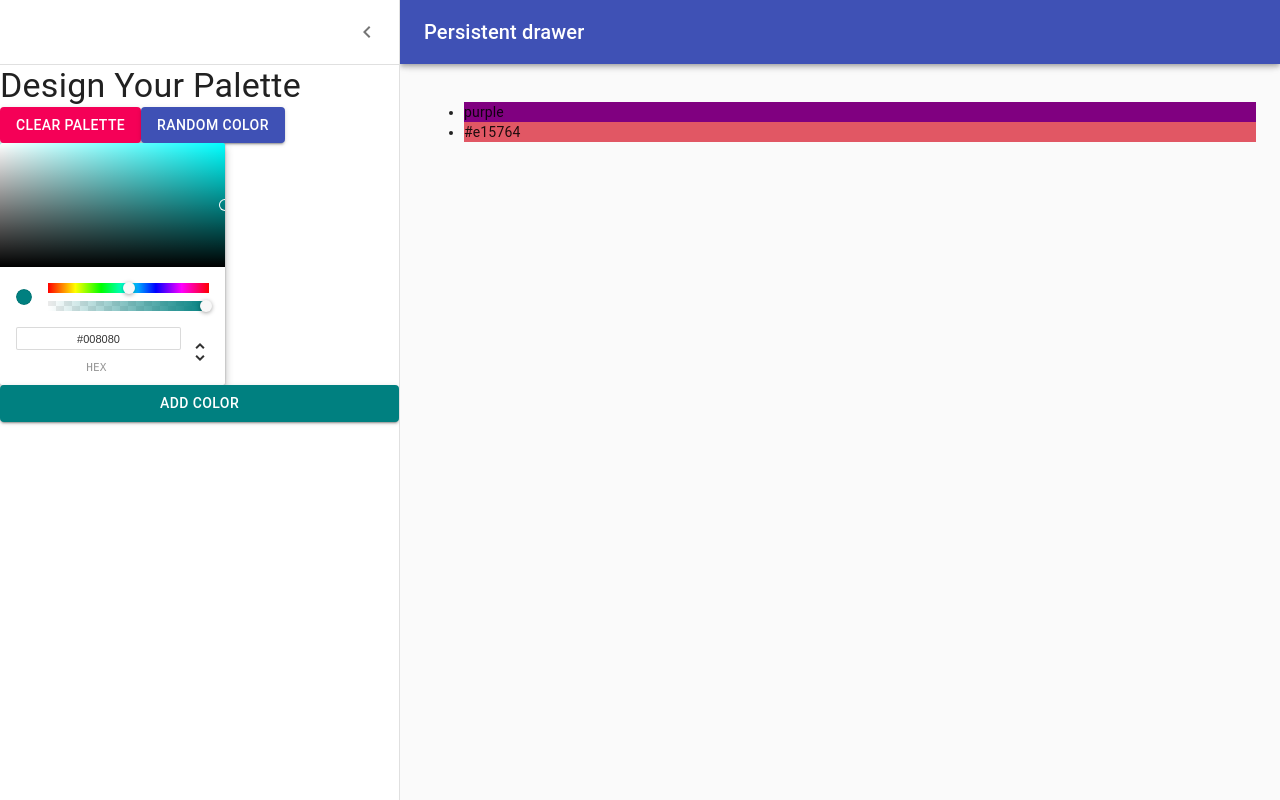
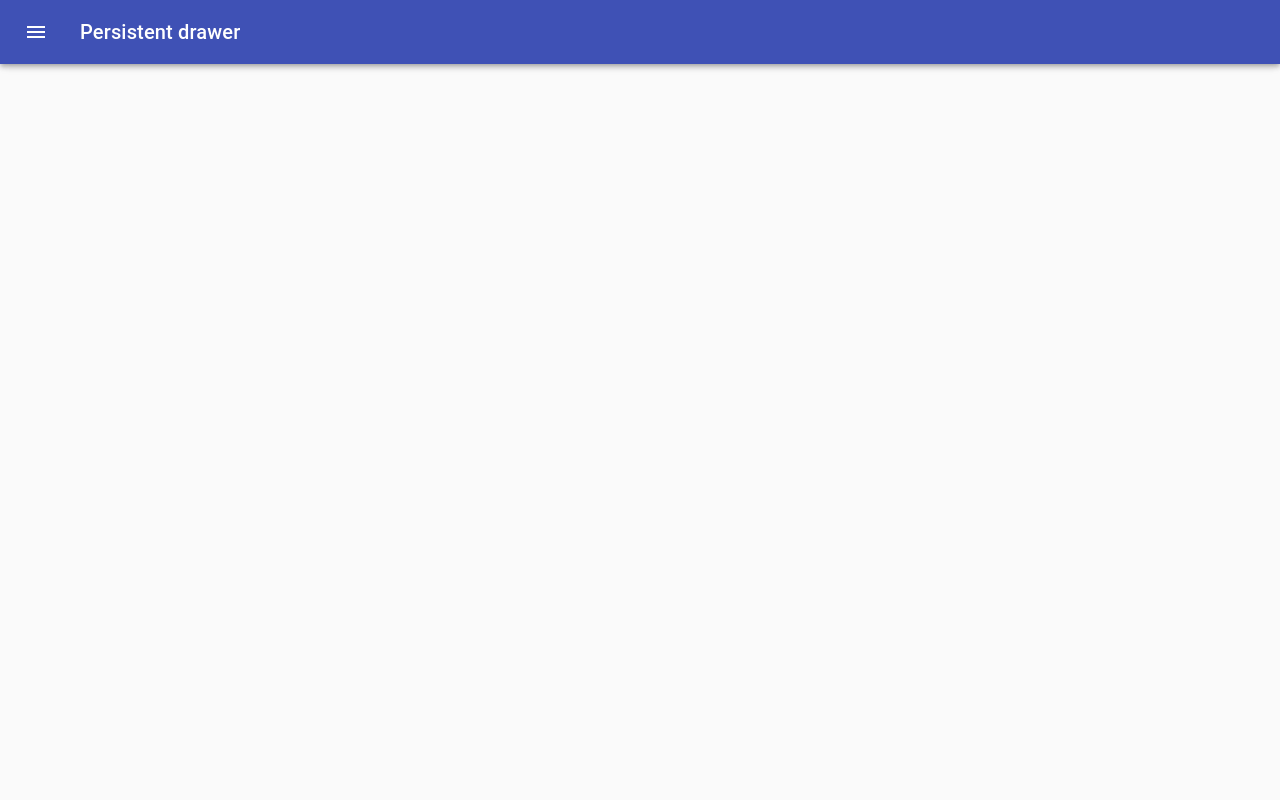
Before and after one commit to koftov/react-colors, a React (Create React App) app: page /palette/new in a window 1280 px wide. Built offline with nearby package versions, Linux system fonts and the light colour scheme.

Commit message:
Add ChromePicker and Buttons to drawer

```diff
--- a/src/NewPaletteForm.js
+++ b/src/NewPaletteForm.js
@@ -73,16 +73,9 @@ const styles = (theme) => ({
 });
 
 class NewPaletteForm extends Component {
-  constructor(props) {
-    super(props);
-    this.state = {
-      open: true,
-      currentColor: 'teal',
-      colors: ['purple', '#e15764'],
-    };
-    this.updateCurrentColor = this.updateCurrentColor.bind(this);
-    this.addNewColor = this.addNewColor.bind(this);
-  }
+  state = {
+    open: false,
+  };
 
   handleDrawerOpen = () => {
     this.setState({ open: true });
@@ -91,14 +84,6 @@ class NewPaletteForm extends Component {
   handleDrawerClose = () => {
     this.setState({ open: false });
   };
-
-  updateCurrentColor(newColor) {
-    this.setState({ currentColor: newColor.hex });
-  }
-
-  addNewColor() {
-    this.setState({ colors: [...this.state.colors, this.state.currentColor] });
-  }
 
   render() {
     const { classes } = this.props;
@@ -152,15 +137,10 @@ class NewPaletteForm extends Component {
             </Button>
           </div>
           <ChromePicker
-            color={this.state.currentColor}
-            onChangeComplete={this.updateCurrentColor}
+            color="purple"
+            onChangeComplete={(newColor) => console.log(newColor)}
           />
-          <Button
-            variant="contained"
-            color="primary"
-            style={{ backgroundColor: this.state.currentColor }}
-            onClick={this.addNewColor}
-          >
+          <Button variant="contained" color="primary">
             Add Color
           </Button>
         </Drawer>
@@ -170,11 +150,6 @@ class NewPaletteForm extends Component {
           })}
         >
           <div className={classes.drawerHeader} />
-          <ul>
-            {this.state.colors.map((color) => (
-              <li style={{ backgroundColor: color }}>{color}</li>
-            ))}
-          </ul>
         </main>
       </div>
     );
```
